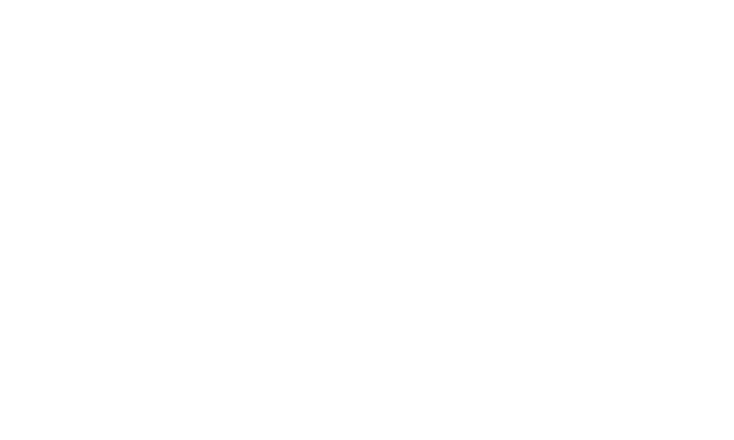
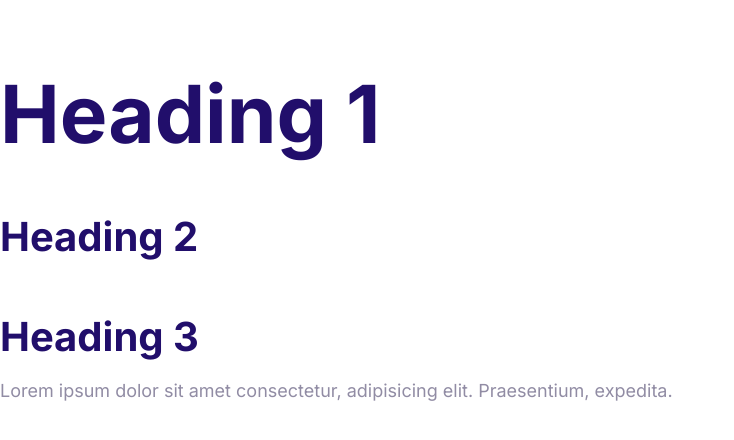
Before and after one commit to h3nrzi/moshify, a plain HTML site: page index.html in a window 1280 px wide. Shown: the whole page, without its empty margins (0-734 px from the left). Drawn offline with Linux system fonts and the light colour scheme.

Commit message:
Define the styles for the fonts.

```diff
--- a/css/styles.css
+++ b/css/styles.css
@@ -6,3 +6,55 @@
   --color-headings: #210e6b;
   --color-body: #918ca4;
 }
+
+html {
+  font-size: 62.5%;
+}
+
+body {
+  font-family: 'Inter', Arial, Helvetica, sans-serif;
+  color: var(--color-body);
+  font-size: 2.4rem;
+  line-height: 1.5;
+}
+
+h1,
+h2,
+h3 {
+  color: var(--color-headings);
+  margin-bottom: 1rem;
+}
+
+h1 {
+  font-size: 7rem;
+}
+
+h2 {
+  font-size: 4rem;
+}
+
+h3 {
+  font-size: 3rem;
+}
+
+p {
+  margin-top: 0;
+}
+
+@media screen and (min-width: 1024px) {
+  body {
+    font-size: 1.8rem;
+  }
+
+  h1 {
+    font-size: 8rem;
+  }
+
+  h2 {
+    font-size: 4rem;
+  }
+
+  h3 {
+    font-size: 4rem;
+  }
+}
--- a/index.html
+++ b/index.html
@@ -4,8 +4,18 @@
     <meta charset="UTF-8" />
     <meta name="viewport" content="width=device-width, initial-scale=1.0" />
     <title>Document</title>
+    <link rel="preconnect" href="https://fonts.googleapis.com" />
+    <link rel="preconnect" href="https://fonts.gstatic.com" crossorigin />
+    <link
+      href="https://fonts.googleapis.com/css2?family=Inter:wght@100..900&display=swap"
+      rel="stylesheet" />
     <link rel="stylesheet" href="css/normalize.css" />
     <link rel="stylesheet" href="css/styles.css" />
   </head>
-  <body></body>
+  <body>
+    <h1>Heading 1</h1>
+    <h2>Heading 2</h2>
+    <h3>Heading 3</h3>
+    <p>Lorem ipsum dolor sit amet consectetur, adipisicing elit. Praesentium, expedita.</p>
+  </body>
 </html>
```
